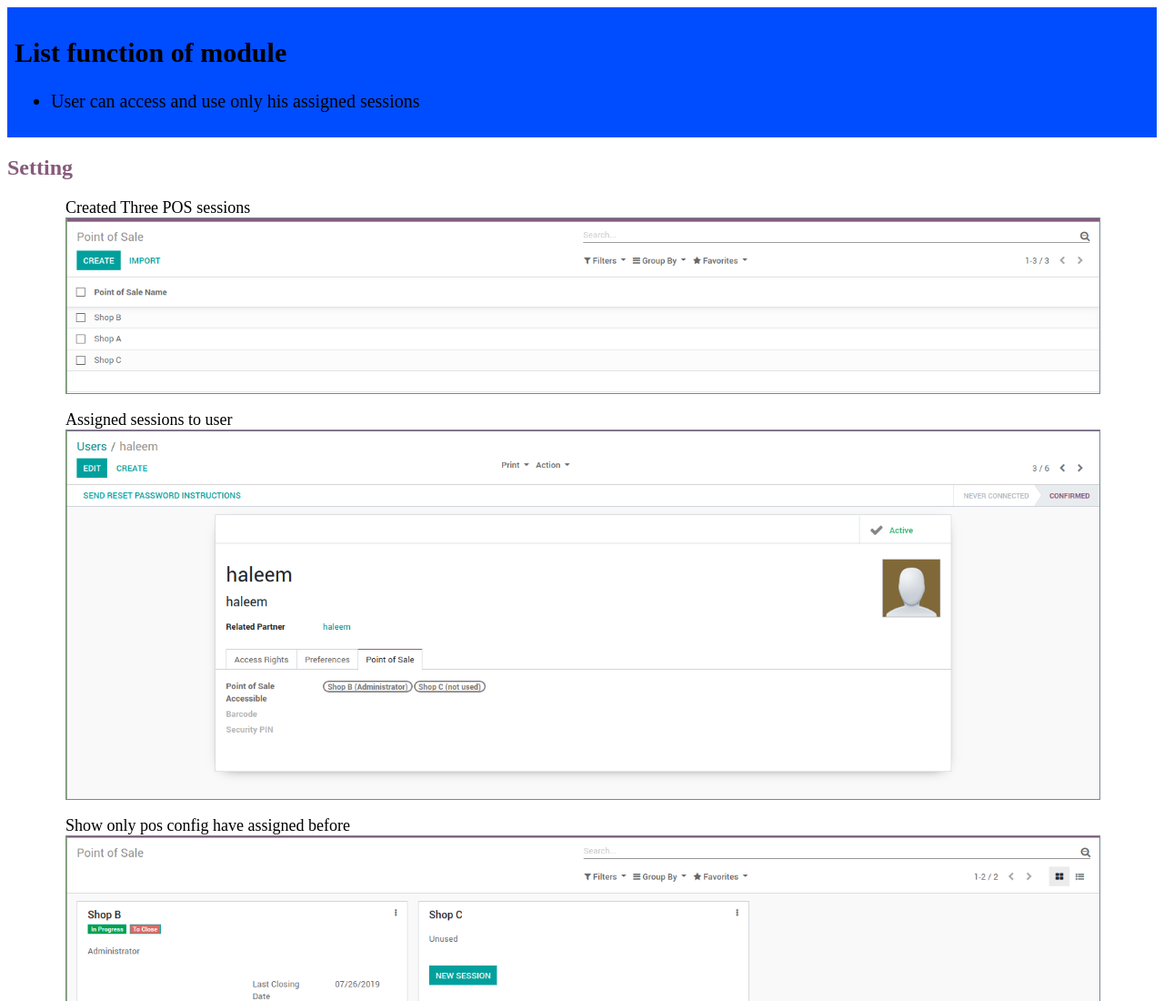
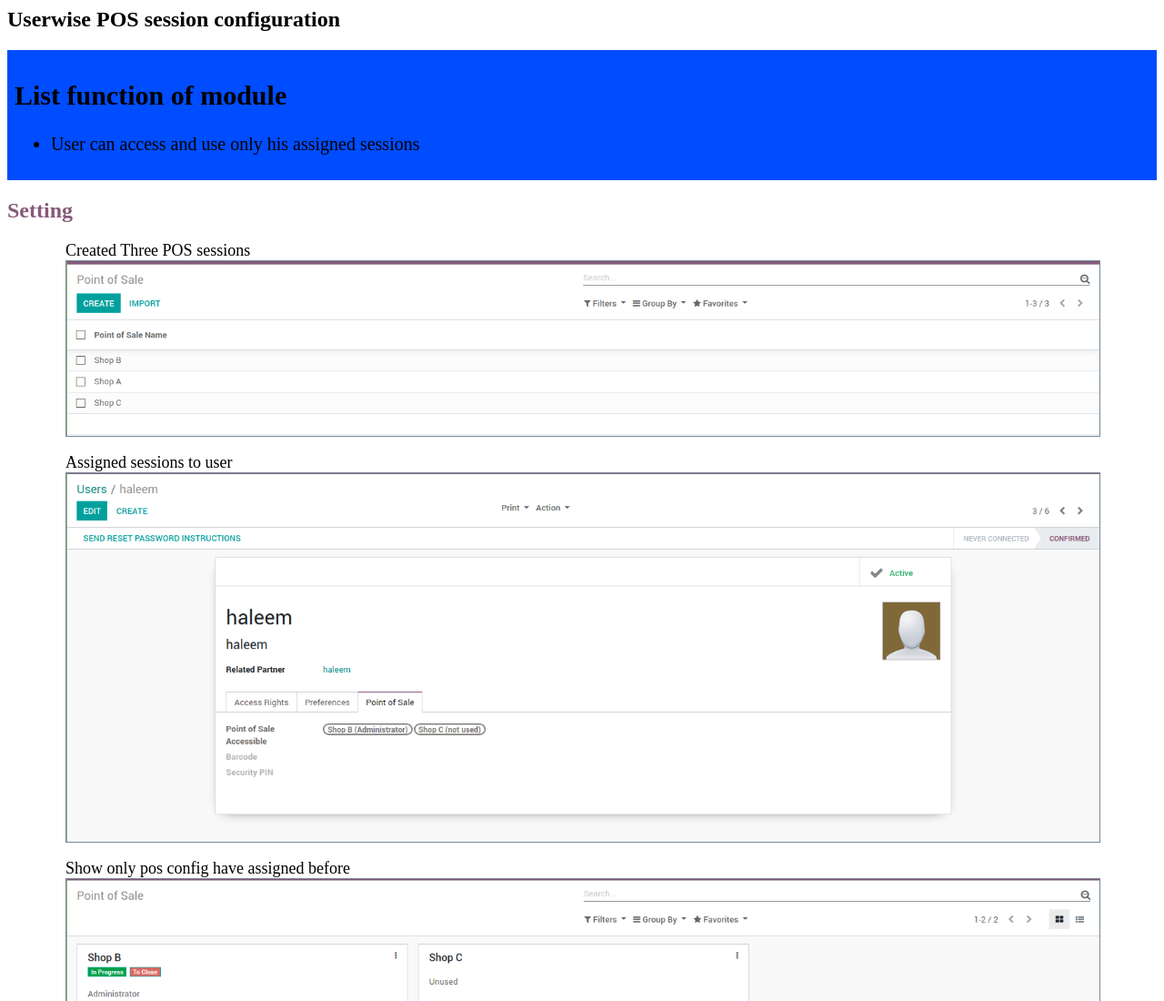
Before and after one commit to Kashifaziz123/odoo-12, a plain HTML site: page pos_ownuser_session/static/description/index.html in a window 1280 px wide. Shown: the top 1100 px of the page at 91% size. Drawn offline with Linux system fonts and the light colour scheme.

Commit message:
update it

```diff
--- a/pos_ownuser_session/static/description/index.html
+++ b/pos_ownuser_session/static/description/index.html
@@ -2,7 +2,7 @@
 <section class="oe_container">
     <div class="oe_row oe_spaced">
         <div class="oe_span12">
-            <title>Userwise POS session configuration</title>
+            <h2>Userwise POS session configuration</h2>
         </div>
 
     </div>
```
